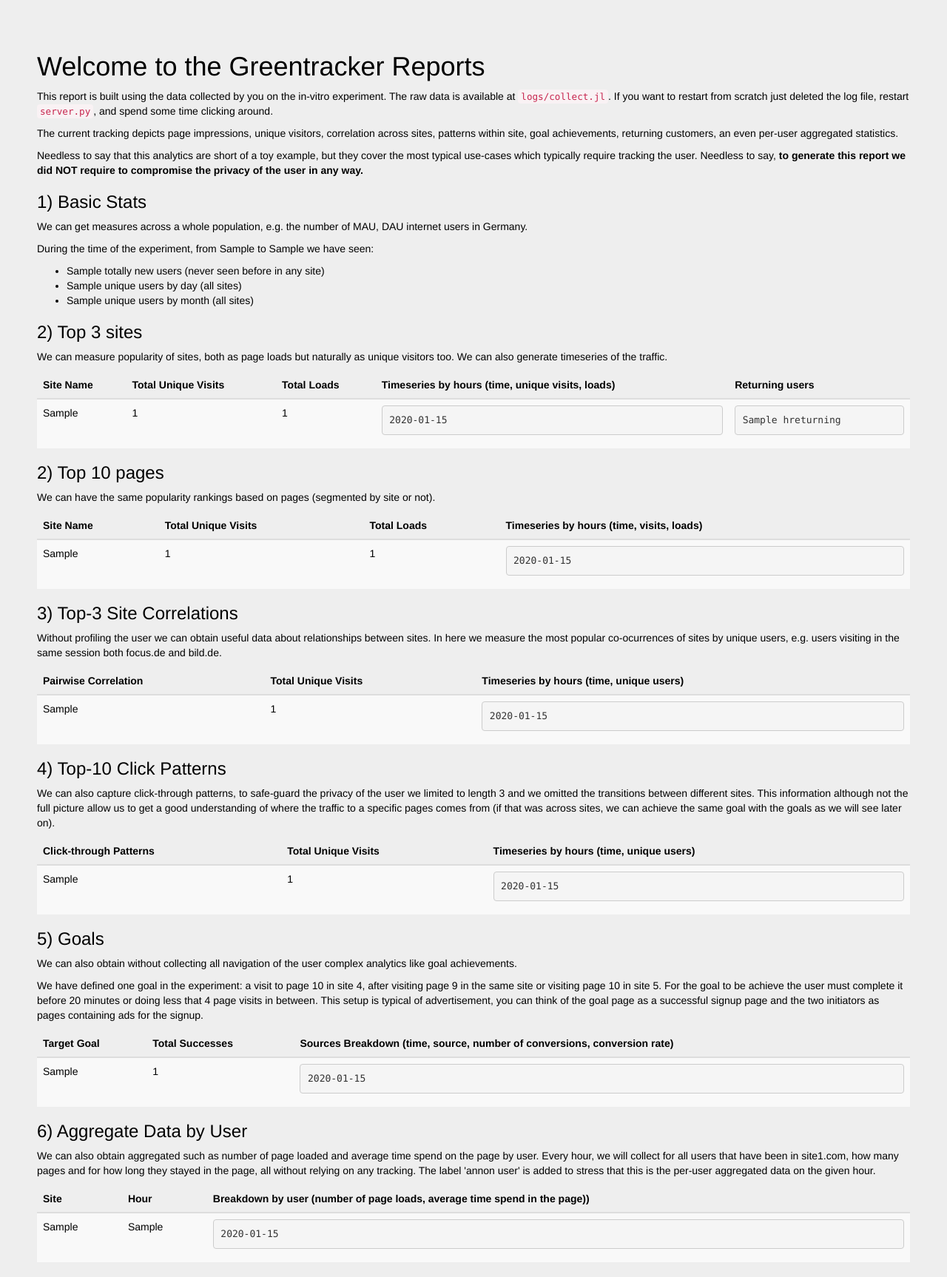
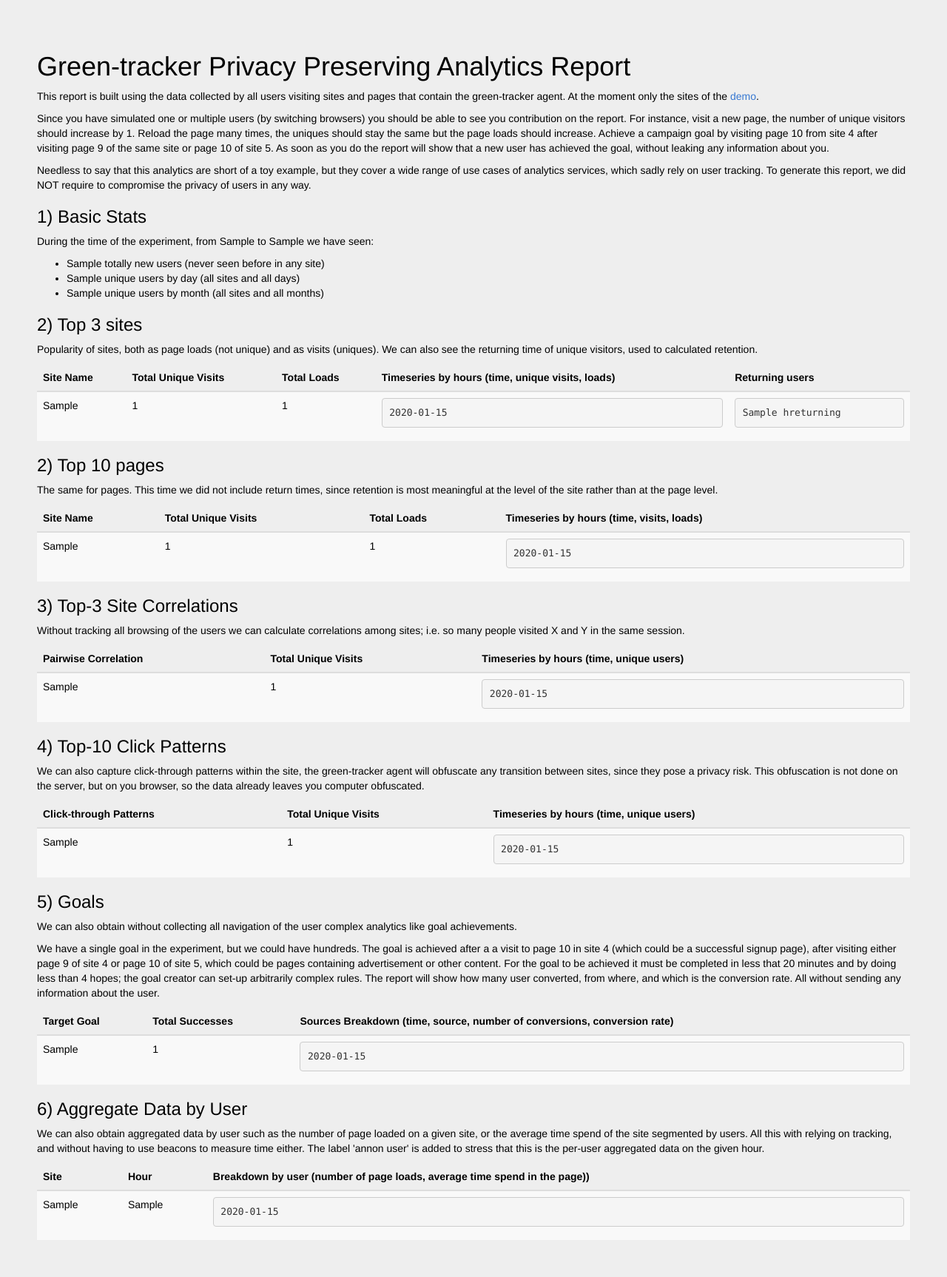
Before and after one commit to cliqz-oss/green-analytics, a Flask app: template src/templates/template_log.html in a window 1280 px wide. Shown: the whole page at 74% size. After the commit the page ends 1658 px from the top, so only its background shows below. Run offline with Flask 2, Linux system fonts and the light colour scheme; the template is opened without the code that fills it: most values are stand-ins (such as "Sample title", 1, 10 or a date in 2020); parts of the project's set-up code (start-up, migrations or seed data) failed here and were passed over; some libraries are stand-ins or nearby versions.

Commit message:
On server for public

```diff
--- /dev/null
+++ b/deploy/depends.yaml
@@ -0,0 +1,4 @@
+extern:
+    -
+        repo: deploy
+        branch: v3
--- a/src/report.py
+++ b/src/report.py
@@ -123,6 +123,9 @@ def analyze_log(filename, debug=False):
             ts_by_hour = obj['ts']
             site = ty.replace('agg_','')
             o = obj['o']
+
+            if o['agg_page_time'] < 0.1:
+                o['agg_page_time'] = 0.1
 
             if site not in agg:
                 agg[site] = {}
--- a/src/server.py
+++ b/src/server.py
@@ -1,9 +1,6 @@
-
 ## http://jinja.pocoo.org/docs/dev/templates/
 ## http://flask.pocoo.org/docs/0.10/templating/
-
 ## https://developer.mozilla.org/en-US/docs/Web/API/Web_Storage_API/Using_the_Web_Storage_API
-
 
 import json
 from flask import Flask, jsonify, request, render_template
@@ -15,12 +12,19 @@ PATH = os.path.dirname(os.path.realpath(__file__))
 app = Flask(__name__, static_folder='static')
 
 NUM_HOSTS = 5
-VALID_HOSTS = ["site{}.com".format(i) for i in range(1,NUM_HOSTS+1)]
-TRACKER_HOST = "green-tracker.com"
 
-ACCELERATE = 60
+if False:
+    VALID_HOSTS = ["site{}.com".format(i) for i in range(1,NUM_HOSTS+1)]
+    TRACKER_HOST = "green-tracker.com"
+    ACCELERATE = 1
+    LOGFILE = '{}/{}'.format(PATH,'logs/collect.jl')
 
-LOGFILE = '{}/{}'.format(PATH,'logs/collect.jl')
+else:
+    VALID_HOSTS = ["site{}.test.cliqz.com".format(i) for i in range(1,NUM_HOSTS+1)]
+    TRACKER_HOST = "green-tracker.fbt.co"
+    ACCELERATE = 1
+    LOGFILE = '/mnt/logs/collect.jl'
+
 logf = open(LOGFILE,'a')
 
 start_time = int(round(time.time() * 1000))
@@ -53,26 +57,29 @@ def any(path):
             return jsonify({'ok': True})
         if path == 'frame':
             context = {}
+            context['tracker_host'] = TRACKER_HOST
+            context['site4'] = VALID_HOSTS[3]
+            context['site5'] = VALID_HOSTS[4]
             if ACCELERATE > 1:
                 context['accelerate'] = {'speed': ACCELERATE, 'start_time': start_time}
             return render_template('/template_frame.html', context=context)
         elif path == 'introspect/messages':
-            return render_template('/template_introspect_messages.html')
+            context = {'tracker_host': TRACKER_HOST}
+            return render_template('/template_introspect_messages.html', context=context)
         elif path == 'introspect/localstorage':
-            return render_template('/template_introspect_localstorage.html')
+            context = {'tracker_host': TRACKER_HOST}
+            context['site1'] = VALID_HOSTS[0]
+            return render_template('/template_introspect_localstorage.html', context=context)
         elif path == 'logfile':
             ## 'http://green-tracker.com/logfile?name=logs/collect.jl.bkp1'
             qs = dict([request.query_string.split('=')])
             context = analyze_log('{}/{}'.format(PATH,qs.get('name', None)))
+            context['site1'] = VALID_HOSTS[0]
+            context['canned_report'] = True
             return render_template('/template_log.html', context=context)
-        elif path == 'context.json':
-            context = analyze_log(LOGFILE)
-            return jsonify(context)
-        elif path == 'log2':
-            context = analyze_log(LOGFILE)
-            return render_template('/template_log2.html', context=context)
         else:
             context = analyze_log(LOGFILE)
+            context['site1'] = VALID_HOSTS[0]
             return render_template('/template_log.html', context=context)
 
     elif pretty_host in VALID_HOSTS:
@@ -82,7 +89,7 @@ def any(path):
         if ACCELERATE > 1:
             context['accelerate'] = {'speed': ACCELERATE, 'start_time': start_time}
 
-
+        context['tracker_host'] = TRACKER_HOST
         context['bg'] = 'bg-color-site-{}'.format(VALID_HOSTS.index(pretty_host)+1)
         context['path'] = request.path
         context['host'] = pretty_host
--- a/src/static/style-log.css
+++ b/src/static/style-log.css
@@ -36,6 +36,11 @@ body {
   padding: 50px 50px;
 }
 
+.danger-text {
+  color: #E11;
+  font-weight: bold;
+}
+
 #desc a:active, a:focus, a:hover, a:visited, a:link {
     color: rgba(55,120,210,1.0);
 }
--- a/src/templates/template_log.html
+++ b/src/templates/template_log.html
@@ -20,31 +20,37 @@
 
   <body>
     <div class="row container-fluid">
-        <h1>Welcome to the Greentracker Reports</h1>
+        <h1>Green-tracker Privacy Preserving Analytics Report</h1>
 
-        <p>This report is built using the data collected by you on the in-vitro experiment. The raw data is available at <code>logs/collect.jl</code>. If you want to
-        restart from scratch just deleted the log file, restart <code>server.py</code>, and spend some time clicking around.
+        {% if context.canned_report %}
+        <p><em>This is a <span class="danger-text">frozen report</span>. The real-time report that updates as you interact with the demo pages is available <a href="/log">here</a>, however, it might contain less data</em>.
+        {% endif %}
+        <p>This report is built using the data collected by all users visiting sites and pages that contain the green-tracker agent. At the
+            moment only the sites of the <a href="http://{{ context.site1 }}">demo</a>.
 
-        <p>The current tracking depicts page impressions, unique visitors, correlation across sites, patterns within site, goal achievements, returning customers, an even per-user aggregated statistics.
+        <p>Since you have simulated one or multiple users (by switching browsers) you should be able to see you contribution on the report.
+        For instance, visit a new page, the number of unique visitors should increase by 1. Reload the page many times, the
+        uniques should stay the same but the page loads should increase. Achieve a campaign goal by visiting page 10 from site 4 after
+        visiting page 9 of the same site or page 10 of site 5. As soon as you do the report will show that a new user has achieved the goal,
+        without leaking any information about you.
 
-        <p>Needless to say that this analytics are short of a toy example, but they cover the most typical use-cases which typically require tracking the user. Needless to say, <b>to generate this report we
-        did NOT require to compromise the privacy of the user in any way.</b>
+        <p>Needless to say that this analytics are short of a toy example, but they cover a wide range of use cases of analytics services,
+        which sadly rely on user tracking. To generate this report, we did NOT require to compromise the privacy of users in any way.
 
 
         <h3>1) Basic Stats</h3>
 
-        <p>We can get measures across a whole population, e.g. the number of MAU, DAU internet users in Germany.
-
         <p>During the time of the experiment, from {{ context['stats']['min_ts'] }} to {{ context['stats']['max_ts'] }} we have seen:
         <ul>
             <li> {{ context['stats']['new_all'] }} totally new users (never seen before in any site)
-            <li> {{ context['stats']['new_day'] }} unique users by day (all sites)
-            <li> {{ context['stats']['new_month'] }} unique users by month (all sites)
+            <li> {{ context['stats']['new_day'] }} unique users by day (all sites and all days)
+            <li> {{ context['stats']['new_month'] }} unique users by month (all sites and all months)
         </ul>
 
         <h3>2) Top 3 sites</h3>
 
-        <p>We can measure popularity of sites, both as page loads but naturally as unique visitors too. We can also generate timeseries of the traffic.
+        <p>Popularity of sites, both as page loads (not unique) and as visits (uniques). We can also see the returning time
+            of unique visitors, used to calculated retention.
 
             <table class="table table-striped ">
                 <thead>
@@ -72,7 +78,8 @@
 
         <h3>2) Top 10 pages</h3>
 
-        <p>We can have the same popularity rankings based on pages (segmented by site or not).
+        <p>The same for pages. This time we did not include return times, since retention is most meaningful at the
+        level of the site rather than at the page level.
 
             <table class="table table-striped ">
                 <thead>
@@ -98,8 +105,8 @@
 
         <h3>3) Top-3 Site Correlations</h3>
 
-        <p>Without profiling the user we can obtain useful data about relationships between sites. In here we measure
-            the most popular co-ocurrences of sites by unique users, e.g. users visiting in the same session both focus.de and bild.de.
+        <p>Without tracking all browsing of the users we can calculate correlations among sites; i.e. so many
+            people visited X and Y in the same session.
 
             <table class="table table-striped ">
                 <thead>
@@ -123,10 +130,9 @@
 
         <h3>4) Top-10 Click Patterns</h3>
 
-        <p>We can also capture click-through patterns, to safe-guard the privacy of the user we limited to length 3 and we
-            omitted the transitions between different sites. This information although not the full picture allow us to
-            get a good understanding of where the traffic to a specific pages comes from (if that was across sites, we can achieve
-            the same goal with the goals as we will see later on).
+        <p>We can also capture click-through patterns within the site, the green-tracker agent will obfuscate any transition
+            between sites, since they pose a privacy risk. This obfuscation is not done on the server, but on you browser,
+            so the data already leaves you computer obfuscated.
 
             <table class="table table-striped ">
                 <thead>
@@ -152,12 +158,14 @@
 
         <p>We can also obtain without collecting all navigation of the user complex analytics like goal achievements.
 
-        <p>We have
-            defined one goal in the experiment: a visit to page 10 in site 4, after visiting page 9 in the same site or visiting
-            page 10 in site 5. For the goal to be achieve the user must complete it before 20 minutes or doing less that 4 page
-            visits in between. This setup is typical of advertisement, you can think of the goal page as a successful signup page
-            and the two initiators as pages containing ads for the signup.
+        <p>We have a single goal in the experiment, but we could have hundreds. The goal is achieved after a
+            a visit to page 10 in site 4 (which could be a successful signup page), after visiting either page 9 of
+            site 4 or page 10 of site 5, which could be pages containing advertisement or other content. For the goal
+            to be achieved it must be completed in less that 20 minutes and by doing less than 4 hopes; the goal
+            creator can set-up arbitrarily complex rules.
 
+            The report will show how many user converted, from where, and which is the conversion rate. All without
+            sending any information about the user.
 
         <table class="table table-striped ">
                 <thead>
@@ -180,8 +188,9 @@
 
         <h3>6) Aggregate Data by User</h3>
 
-        <p>We can also obtain aggregated such as number of page loaded and average time spend on the page by user. Every hour, we will collect for all
-            users that have been in site1.com, how many pages and for how long they stayed in the page, all without relying on any tracking. The label
+        <p>We can also obtain aggregated data by user such as the number of page loaded on a given site, or the
+            average time spend of the site segmented by users. All this with relying on tracking, and without
+            having to use beacons to measure time either. The label
             'annon user' is added to stress that this is the per-user aggregated data on the given hour.
 
         <table class="table table-striped ">
```
Also changed, not shown: deploy/fabfile.py (added, +182 -0 lines), src/static/style.css (+22 -3 lines), src/templates/template_frame.html (+24 -7 lines), src/templates/template_introspect_localstorage.html (+12 -7 lines), src/templates/template_introspect_messages.html (+9 -5 lines), src/templates/template_sites.html (+54 -22 lines), 2 other files.
